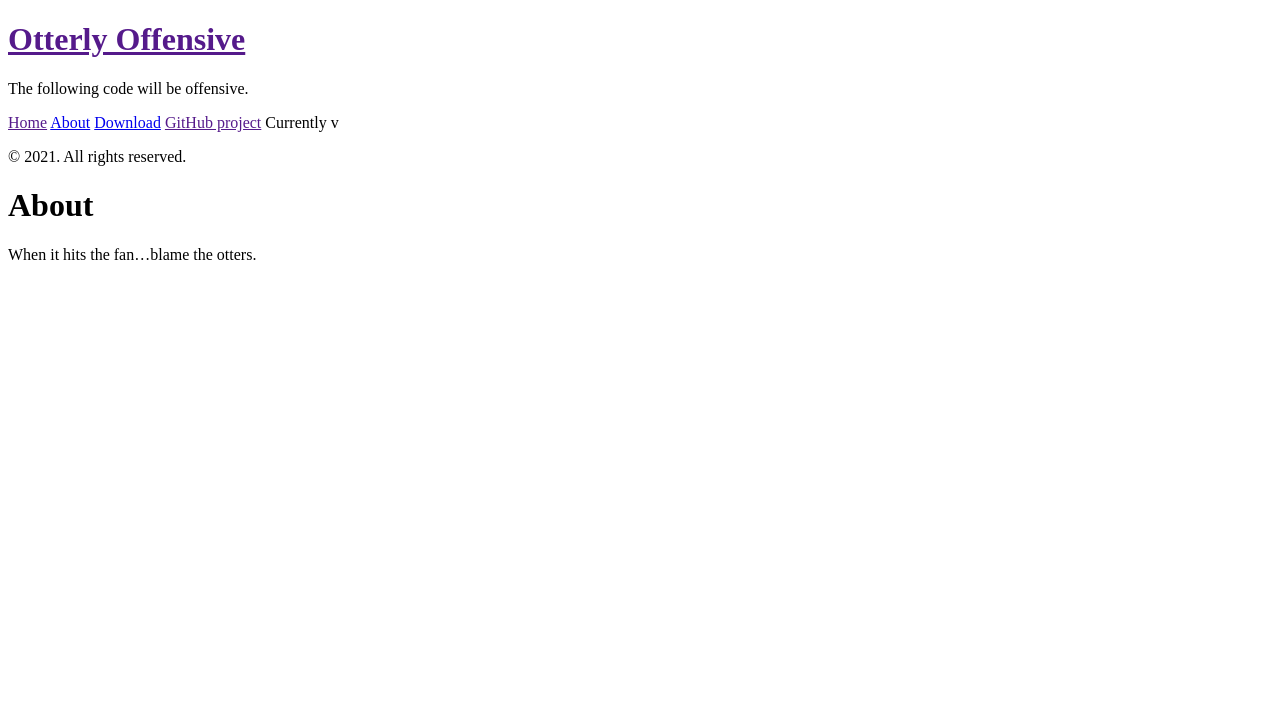
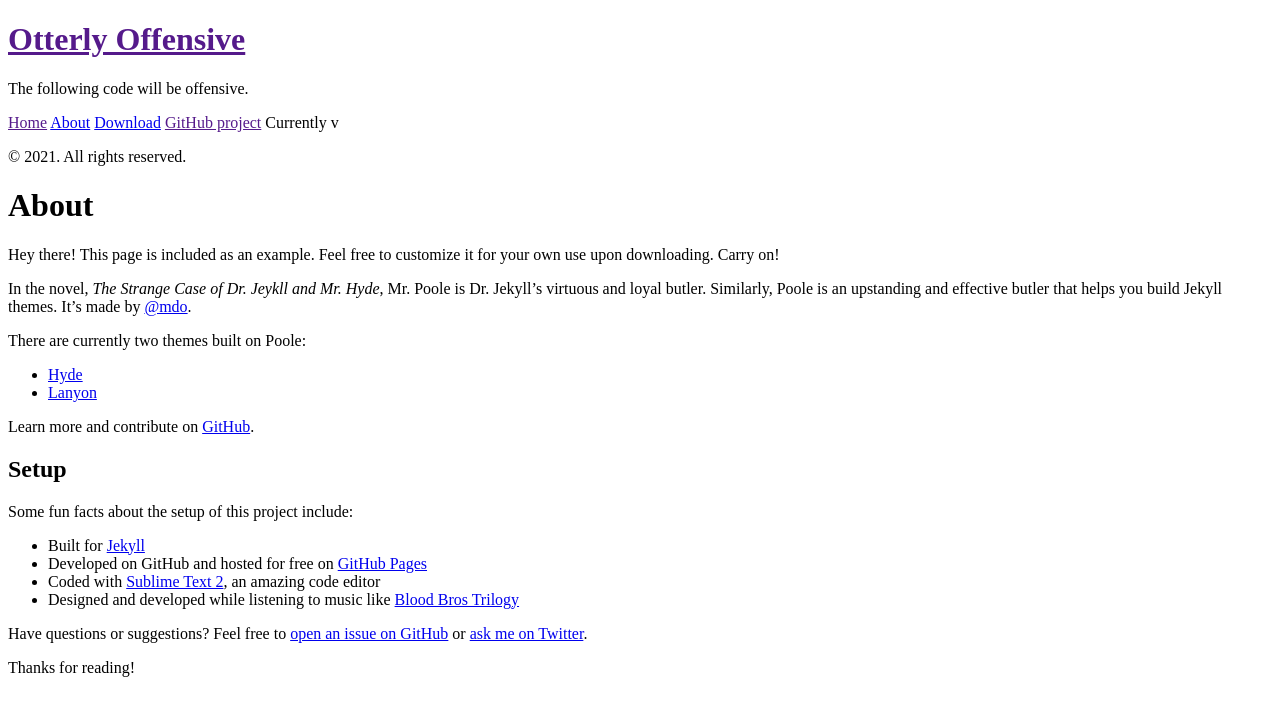
Before and after one commit to OtterlySecure/OtterlyOffensive, a Jekyll site: the page built from about.md, in a window 1280 px wide. Shown: the top 716 px of the page. Built offline with Jekyll 4.4.1, drawn with Linux system fonts in a browser that asks for light colours.

Commit message:
Update about.md

```diff
--- a/about.md
+++ b/about.md
@@ -3,4 +3,28 @@ layout: page
 title: About
 ---
 
-When it hits the fan...blame the otters.
+<p class="message">
+  Hey there! This page is included as an example. Feel free to customize it for your own use upon downloading. Carry on!
+</p>
+
+In the novel, *The Strange Case of Dr. Jeykll and Mr. Hyde*, Mr. Poole is Dr. Jekyll's virtuous and loyal butler. Similarly, Poole is an upstanding and effective butler that helps you build Jekyll themes. It's made by [@mdo](https://twitter.com/mdo).
+
+There are currently two themes built on Poole:
+
+* [Hyde](http://hyde.getpoole.com)
+* [Lanyon](http://lanyon.getpoole.com)
+
+Learn more and contribute on [GitHub](https://github.com/poole).
+
+## Setup
+
+Some fun facts about the setup of this project include:
+
+* Built for [Jekyll](http://jekyllrb.com)
+* Developed on GitHub and hosted for free on [GitHub Pages](https://pages.github.com)
+* Coded with [Sublime Text 2](http://sublimetext.com), an amazing code editor
+* Designed and developed while listening to music like [Blood Bros Trilogy](https://soundcloud.com/maddecent/sets/blood-bros-series)
+
+Have questions or suggestions? Feel free to [open an issue on GitHub](https://github.com/poole/issues/new) or [ask me on Twitter](https://twitter.com/mdo).
+
+Thanks for reading!
```
